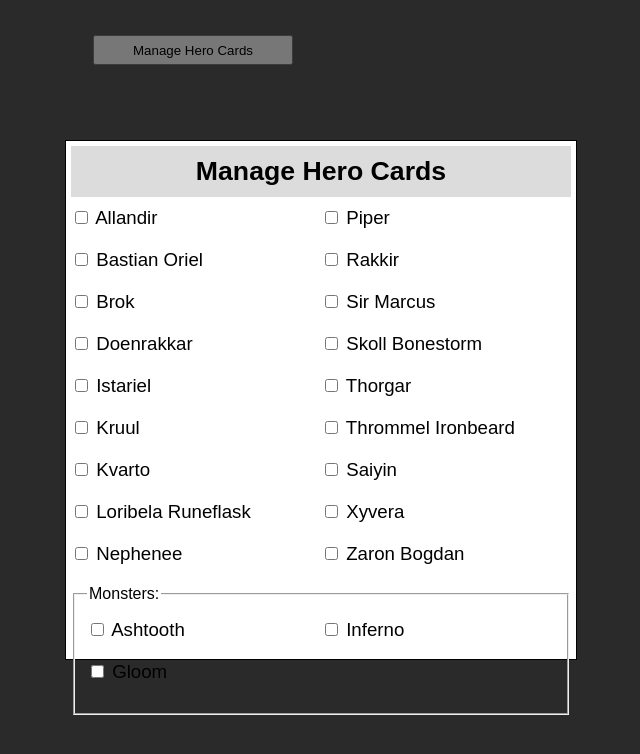
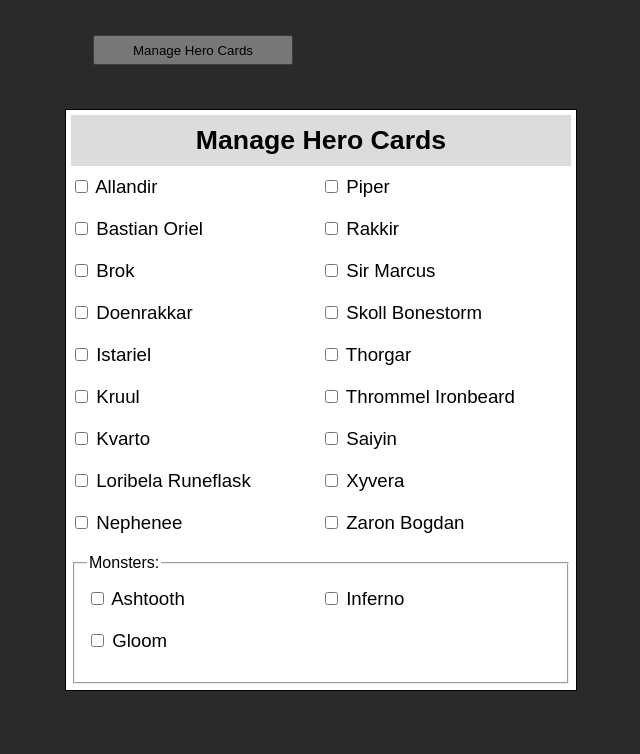
Before and after one commit to Doombull/Judgement-Cards, a plain HTML site: page index.html in a window 1280 px wide. Both pictures are taken after a click on the button "Manage Hero Cards". Shown: the whole page, without its empty margins (319-959 px from the left). Drawn offline with nearby package versions, Linux system fonts and the light colour scheme.

Commit message:
Increased size of Edit Heros dialog box to fit the four new heroes

```diff
--- a/css/site.css
+++ b/css/site.css
@@ -260,7 +260,7 @@ body
 
 .editHeros{
 	width: 500px;
-	height: 508px;
+	height: 570px;
 }
 
 .editItems{
```
Also changed, not shown: 2 other files.
